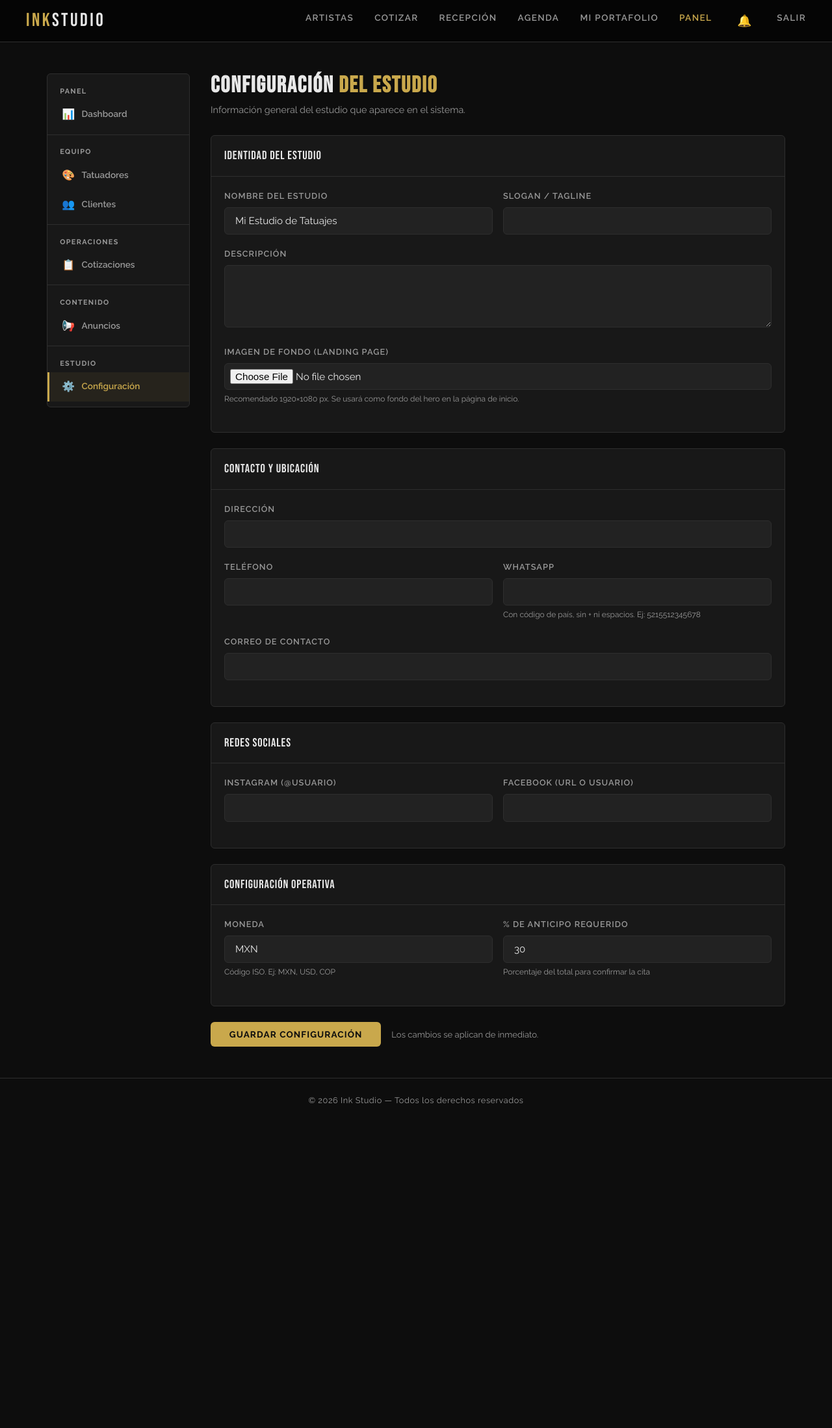
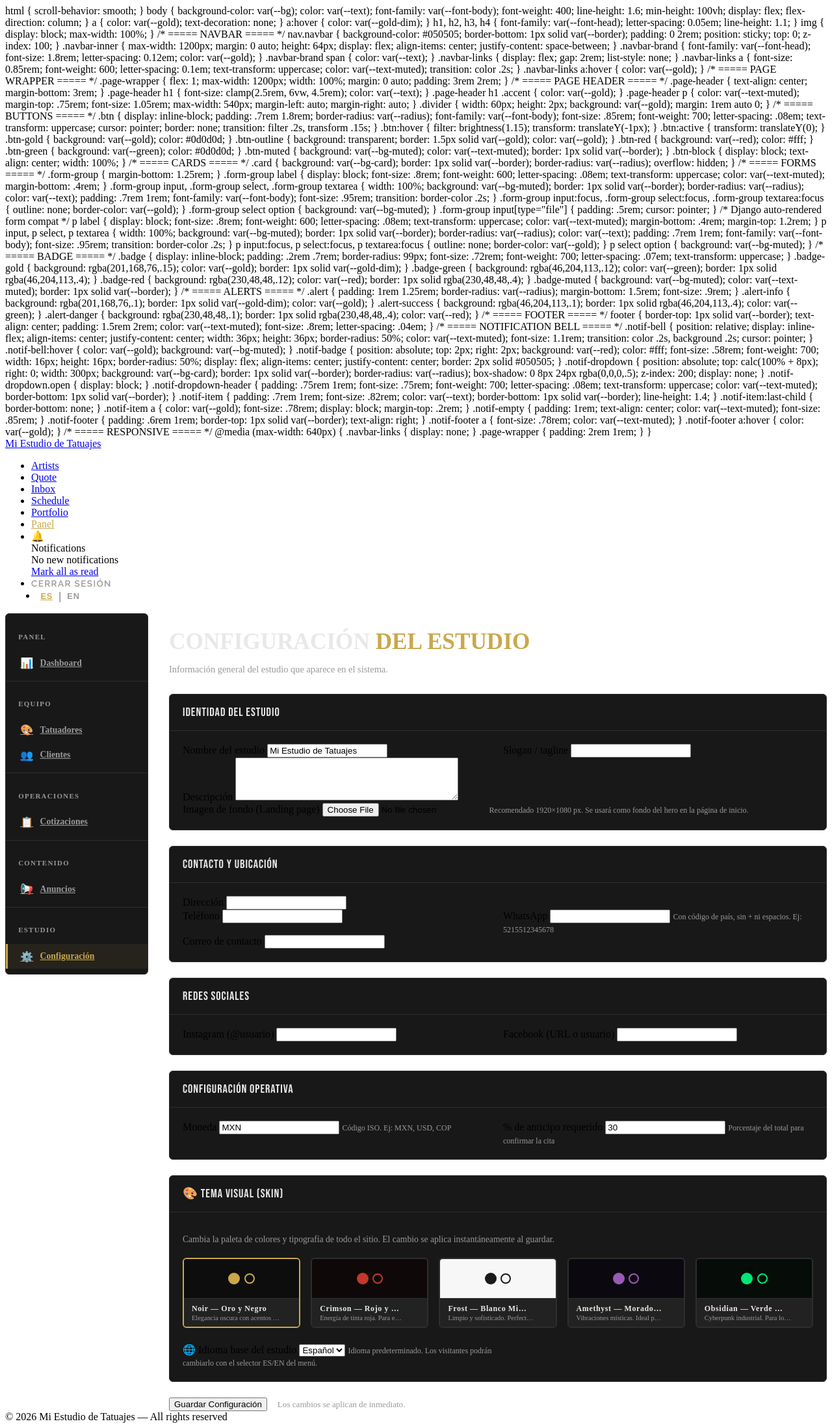
Before and after one commit to Adrionor/sistema-tatuajes-django, a Django app: page /panel/configuracion/ in a window 1280 px wide. Shown: the whole page at 65% size. Before the commit the page ends 1699 px from the top, so only its background shows below. Run offline with Django 5.2, Linux system fonts and the light colour scheme; a user stored in the database is signed in; data comes from the database, SQL or seed files in the repository; data that the repository does not hold is empty.

Commit message:
feat: sistema de skins + internacionalizacion ES/EN
- Nuevo sistema de skins (5 temas: noir, crimson, frost, amethyst, obsidian)
  * CSS variables completas por skin (colores, tipografias, sombras)
  * Fuentes Google Fonts dinamicas segun el skin activo
  * Selector visual con tarjetas en panel/configuracion
- ConfiguracionEstudio: nuevos campos skin e idioma (migracion 0006)
- Context processor estudio(): inyecta skin_css, skin_data, estudio_config en todos los templates
- Internacionalizacion Django i18n completa
  * LocaleMiddleware + LANGUAGES (es/en)
  * Archivos .po/.mo compilados con Babel (34 mensajes ES+EN)
  * Selector de idioma ES/EN en la barra de navegacion
- base.html: nombre del estudio dinamico, tags trans en navbar, footer dinamico
- landing.html: boton 'Cotizar Tatuaje' eliminado del hero CTA

```diff
--- a/sistema_tatuajes/core/urls.py
+++ b/sistema_tatuajes/core/urls.py
@@ -11,6 +11,7 @@ urlpatterns = [
     path('cotizar/',    include('cotizaciones.urls')),
     path('citas/',      include('citas.urls')),
     path('panel/',      include('usuarios.urls')),
+    path('i18n/',       include('django.conf.urls.i18n')),  # cambio de idioma
 
     # Sistema de login/logout de Django para tatuadores
     path('cuentas/', include('django.contrib.auth.urls')),
--- a/sistema_tatuajes/templates/base.html
+++ b/sistema_tatuajes/templates/base.html
@@ -1,35 +1,26 @@
-    <!DOCTYPE html>
-<html lang="es">
+    {% load i18n %}
+<!DOCTYPE html>
+<html lang="{{ LANGUAGE_CODE|default:'es' }}">
 <head>
     <meta charset="UTF-8">
     <meta name="viewport" content="width=device-width, initial-scale=1.0">
-    <title>{% block titulo %}Ink Studio{% endblock %}</title>
+    <title>{% block titulo %}{{ estudio_config.nombre }}{% endblock %}</title>
 
-    <!-- Google Fonts -->
+    <!-- Google Fonts (dinámico según el skin activo) -->
     <link rel="preconnect" href="https://fonts.googleapis.com">
     <link rel="preconnect" href="https://fonts.gstatic.com" crossorigin>
+    {% if skin_data %}
+    <link href="{{ skin_data.fonts_url }}" rel="stylesheet">
+    {% else %}
     <link href="https://fonts.googleapis.com/css2?family=Bebas+Neue&family=Raleway:wght@300;400;500;600;700&display=swap" rel="stylesheet">
+    {% endif %}
 
-    <!-- Estilos globales -->
+    <!-- Variables CSS del skin activo -->
     <style>
-        /* ===== RESET & BASE ===== */
-        *, *::before, *::after { box-sizing: border-box; margin: 0; padding: 0; }
-
-        :root {
-            --bg:        #0d0d0d;
-            --bg-card:   #181818;
-            --bg-muted:  #222222;
-            --border:    #2e2e2e;
-            --text:      #e8e8e8;
-            --text-muted:#999999;
-            --gold:      #c9a84c;
-            --gold-dim:  #a0823a;
-            --red:       #e63030;
-            --green:     #2ecc71;
-            --radius:    6px;
-            --font-head: 'Bebas Neue', sans-serif;
-            --font-body: 'Raleway', sans-serif;
-        }
+        {{ skin_css|safe }}
+        /* Propiedades que NO deben cambiar por skin */
+        :root { --radius: 6px; }
+    </style>
 
         html { scroll-behavior: smooth; }
 
@@ -328,16 +319,20 @@
 
     <nav class="navbar">
         <div class="navbar-inner">
-            <a href="{% url 'landing' %}" class="navbar-brand">INK<span>STUDIO</span></a>
+            <a href="{% url 'landing' %}" class="navbar-brand">
+                {% with nombre=estudio_config.nombre|default:'InkStudio' %}
+                    {{ nombre }}
+                {% endwith %}
+            </a>
             <ul class="navbar-links">
-                <li><a href="{% url 'galeria' %}">Artistas</a></li>
-                <li><a href="{% url 'nueva_cotizacion' %}">Cotizar</a></li>
+                <li><a href="{% url 'galeria' %}">{% trans "Artists" %}</a></li>
+                <li><a href="{% url 'nueva_cotizacion' %}">{% trans "Quote" %}</a></li>
                 {% if user.is_authenticated %}
-                    <li><a href="{% url 'recepcion_tatuador' %}">Recepción</a></li>
-                    <li><a href="{% url 'agenda_tatuador' %}">Agenda</a></li>
-                    <li><a href="{% url 'mi_portafolio' %}">Mi Portafolio</a></li>
+                    <li><a href="{% url 'recepcion_tatuador' %}">{% trans "Inbox" %}</a></li>
+                    <li><a href="{% url 'agenda_tatuador' %}">{% trans "Schedule" %}</a></li>
+                    <li><a href="{% url 'mi_portafolio' %}">{% trans "Portfolio" %}</a></li>
                     {% if user.is_superuser or user.perfil.rol == 'propietario' %}
-                        <li><a href="{% url 'panel_dashboard' %}" style="color:var(--gold);">Panel</a></li>
+                        <li><a href="{% url 'panel_dashboard' %}" style="color:var(--gold);">{% trans "Panel" %}</a></li>
                     {% endif %}
                     <li style="position:relative;">
                         <span class="notif-bell" id="notifToggle">
@@ -347,31 +342,51 @@
                             {% endif %}
                         </span>
                         <div class="notif-dropdown" id="notifDropdown">
-                            <div class="notif-dropdown-header">Notificaciones</div>
+                            <div class="notif-dropdown-header">{% trans "Notifications" %}</div>
                             {% if notificaciones_recientes %}
                                 {% for n in notificaciones_recientes %}
                                     <div class="notif-item">
                                         {{ n.mensaje }}
-                                        {% if n.url %}<a href="{{ n.url }}">Ver →</a>{% endif %}
+                                        {% if n.url %}<a href="{{ n.url }}">{% trans "View" %} →</a>{% endif %}
                                     </div>
                                 {% endfor %}
                             {% else %}
-                                <div class="notif-empty">Sin notificaciones nuevas</div>
+                                <div class="notif-empty">{% trans "No new notifications" %}</div>
                             {% endif %}
                             <div class="notif-footer">
-                                <a href="{% url 'marcar_notificaciones_leidas' %}">Marcar todas como leídas</a>
+                                <a href="{% url 'marcar_notificaciones_leidas' %}">{% trans "Mark all as read" %}</a>
                             </div>
                         </div>
                     </li>
                     <li>
                         <form method="post" action="{% url 'logout' %}" style="display:inline;">
                             {% csrf_token %}
-                            <button type="submit" style="background:none;border:none;cursor:pointer;font-family:var(--font-body);font-size:.85rem;font-weight:600;letter-spacing:.1em;text-transform:uppercase;color:var(--text-muted);transition:color .2s;padding:0;" onmouseover="this.style.color='var(--red)'" onmouseout="this.style.color='var(--text-muted)'">Salir</button>
+                            <button type="submit" style="background:none;border:none;cursor:pointer;font-family:var(--font-body);font-size:.85rem;font-weight:600;letter-spacing:.1em;text-transform:uppercase;color:var(--text-muted);transition:color .2s;padding:0;" onmouseover="this.style.color='var(--red)'" onmouseout="this.style.color='var(--text-muted)'">{% trans "Log out" %}</button>
                         </form>
                     </li>
                 {% else %}
-                    <li><a href="{% url 'login' %}" style="color:var(--gold);">Tatuadores</a></li>
+                    <li><a href="{% url 'login' %}" style="color:var(--gold);">{% trans "Artists login" %}</a></li>
                 {% endif %}
+
+                <!-- 🌐 Selector de idioma -->
+                <li style="margin-left:.5rem;">
+                    <form action="{% url 'set_language' %}" method="post" id="lang-form"
+                          style="display:flex;align-items:center;gap:.2rem;">
+                        {% csrf_token %}
+                        <input type="hidden" name="next" value="{{ request.get_full_path }}">
+                        <button type="submit" name="language" value="es"
+                                style="background:none;border:none;cursor:pointer;font-size:.8rem;font-weight:700;letter-spacing:.06em;padding:.2rem .4rem;border-radius:3px;
+                                       color:{% if LANGUAGE_CODE == 'es' %}var(--gold){% else %}var(--text-muted){% endif %};
+                                       text-decoration:{% if LANGUAGE_CODE == 'es' %}underline{% else %}none{% endif %};"
+                                title="Español">ES</button>
+                        <span style="color:var(--border);">|</span>
+                        <button type="submit" name="language" value="en"
+                                style="background:none;border:none;cursor:pointer;font-size:.8rem;font-weight:700;letter-spacing:.06em;padding:.2rem .4rem;border-radius:3px;
+                                       color:{% if LANGUAGE_CODE == 'en' %}var(--gold){% else %}var(--text-muted){% endif %};
+                                       text-decoration:{% if LANGUAGE_CODE == 'en' %}underline{% else %}none{% endif %};"
+                                title="English">EN</button>
+                    </form>
+                </li>
             </ul>
         </div>
     </nav>
@@ -398,7 +413,7 @@
     </div>
 
     <footer>
-        &copy; 2026 Ink Studio &mdash; Todos los derechos reservados
+        &copy; 2026 {{ estudio_config.nombre }} &mdash; {% trans "All rights reserved" %}
     </footer>
 
     {% block extra_scripts %}{% endblock %}
--- a/sistema_tatuajes/templates/landing.html
+++ b/sistema_tatuajes/templates/landing.html
@@ -328,9 +328,6 @@
         {% endif %}
 
         <div class="hero-ctas">
-            <a href="{% url 'nueva_cotizacion' %}" class="btn btn-gold" style="font-size:1rem;padding:.85rem 2rem;">
-                Cotizar Tatuaje
-            </a>
             <a href="{% url 'galeria' %}" class="btn btn-outline" style="font-size:1rem;padding:.85rem 2rem;">
                 Ver Artistas
             </a>
--- a/sistema_tatuajes/templates/panel/configuracion.html
+++ b/sistema_tatuajes/templates/panel/configuracion.html
@@ -113,10 +113,71 @@
     </div>
 </div>
 
+<!-- Apariencia / Skin -->
+<div class="section-card" style="margin-bottom:1.5rem;">
+    <div class="section-card-header">
+        <span class="section-card-title">🎨 Tema Visual (Skin)</span>
+    </div>
+    <div class="section-card-body">
+        <p style="font-size:.85rem;color:var(--text-muted);margin-bottom:1.25rem;">
+            Cambia la paleta de colores y tipografía de todo el sitio. El cambio se aplica instantáneamente al guardar.
+        </p>
+        <!-- Tarjetas visuales de cada skin -->
+        <div style="display:grid;grid-template-columns:repeat(auto-fill,minmax(160px,1fr));gap:1rem;margin-bottom:1.5rem;">
+            {% for skin_key, skin_info in skins_disponibles %}
+            <label style="cursor:pointer;">
+                <input type="radio" name="skin" value="{{ skin_key }}"
+                       {% if estudio_config.skin == skin_key %}checked{% endif %}
+                       style="display:none;" class="skin-radio">
+                <div class="skin-card" data-skin="{{ skin_key }}"
+                     style="border-radius:var(--radius);border:2px solid {% if estudio_config.skin == skin_key %}var(--gold){% else %}var(--border){% endif %};
+                            overflow:hidden;transition:border-color .2s;">
+                    <!-- Miniatura de color -->
+                    <div style="height:60px;background:{{ skin_info.preview_bg }};
+                                display:flex;align-items:center;justify-content:center;
+                                font-size:1.2rem;gap:.4rem;">
+                        <span style="width:18px;height:18px;border-radius:50%;background:{{ skin_info.preview_accent }};"></span>
+                        <span style="width:12px;height:12px;border-radius:50%;background:{{ skin_info.preview_bg }};border:2px solid {{ skin_info.preview_accent }};"></span>
+                    </div>
+                    <!-- Nombre -->
+                    <div style="padding:.5rem .75rem;background:var(--bg-muted);border-top:1px solid var(--border);">
+                        <div style="font-size:.75rem;font-weight:700;letter-spacing:.05em;color:var(--text);">{{ skin_info.label|truncatechars:18 }}</div>
+                        <div style="font-size:.65rem;color:var(--text-muted);margin-top:.1rem;">{{ skin_info.description|truncatechars:30 }}</div>
+                    </div>
+                </div>
+            </label>
+            {% endfor %}
+        </div>
+
+        <!-- Idioma base del estudio -->
+        <div class="form-grid-2">
+            <div class="form-group">
+                <label for="{{ form.idioma.id_for_label }}">🌐 Idioma base del estudio</label>
+                {{ form.idioma }}
+                <small style="color:var(--text-muted);font-size:.75rem;">
+                    Idioma predeterminado. Los visitantes podrán cambiarlo con el selector ES/EN del menú.
+                </small>
+            </div>
+        </div>
+    </div>
+</div>
+
 <div style="display:flex;gap:1rem;align-items:center;">
     <button type="submit" class="btn btn-gold">Guardar Configuración</button>
     <span style="color:var(--text-muted);font-size:.82rem;">Los cambios se aplican de inmediato.</span>
 </div>
 
 </form>
+
+<script>
+// Highlight skin card when radio changes
+document.querySelectorAll('.skin-radio').forEach(radio => {
+    radio.addEventListener('change', function() {
+        document.querySelectorAll('.skin-card').forEach(card => {
+            card.style.borderColor = 'var(--border)';
+        });
+        this.closest('label').querySelector('.skin-card').style.borderColor = 'var(--gold)';
+    });
+});
+</script>
 {% endblock %}
--- a/sistema_tatuajes/usuarios/context_processors.py
+++ b/sistema_tatuajes/usuarios/context_processors.py
@@ -1,6 +1,7 @@
 """
-Context processor que inyecta el conteo de notificaciones no leídas
-en todos los templates. Disponible como {{ notificaciones_no_leidas }}.
+Context processors globales para todos los templates:
+  - notificaciones: conteo de notificaciones no leídas.
+  - estudio:        config del estudio + CSS del skin activo + idiomas disponibles.
 """
 from .models import Notificacion
 
@@ -21,3 +22,24 @@ def notificaciones(request):
         'notificaciones_no_leidas': 0,
         'notificaciones_recientes': [],
     }
+
+
+def estudio(request):
+    """
+    Inyecta en todos los templates:
+      {{ estudio_config }}  — instancia ConfiguracionEstudio
+      {{ skin_css }}        — bloque :root { ... } con las variables CSS del skin activo
+      {{ skin_data }}       — dict con label, fonts_url, preview_bg, preview_accent
+      {{ skins_disponibles }} — lista de (key, skin_dict) para el selector del panel
+    """
+    from .models import ConfiguracionEstudio
+    from .skins import get_skin, render_skin_css, SKINS
+    config   = ConfiguracionEstudio.get_config()
+    skin_key = config.skin or 'noir'
+    skin_d   = get_skin(skin_key)
+    return {
+        'estudio_config':      config,
+        'skin_css':            render_skin_css(skin_key),
+        'skin_data':           skin_d,
+        'skins_disponibles':   list(SKINS.items()),
+    }
--- a/sistema_tatuajes/usuarios/forms.py
+++ b/sistema_tatuajes/usuarios/forms.py
@@ -77,7 +77,8 @@ class ConfiguracionEstudioForm(forms.ModelForm):
         model  = ConfiguracionEstudio
         fields = ('nombre', 'slogan', 'direccion', 'telefono', 'whatsapp',
                   'instagram', 'facebook', 'email_contacto', 'descripcion',
-                  'imagen_hero', 'moneda', 'porcentaje_anticipo')
+                  'imagen_hero', 'moneda', 'porcentaje_anticipo',
+                  'skin', 'idioma')
         widgets = {
             'descripcion': forms.Textarea(attrs={'rows': 4}),
         }
```
Also changed, not shown: sistema_tatuajes/core/settings.py (+18 -5 lines), sistema_tatuajes/usuarios/models.py (+21 -0 lines), sistema_tatuajes/usuarios/skins.py (added, +170 -0 lines), sistema_tatuajes/locale/en/LC_MESSAGES/django.po (added), sistema_tatuajes/locale/es/LC_MESSAGES/django.po (added), sistema_tatuajes/usuarios/migrations/0006_skin_idioma.py (added), 2 other files.
